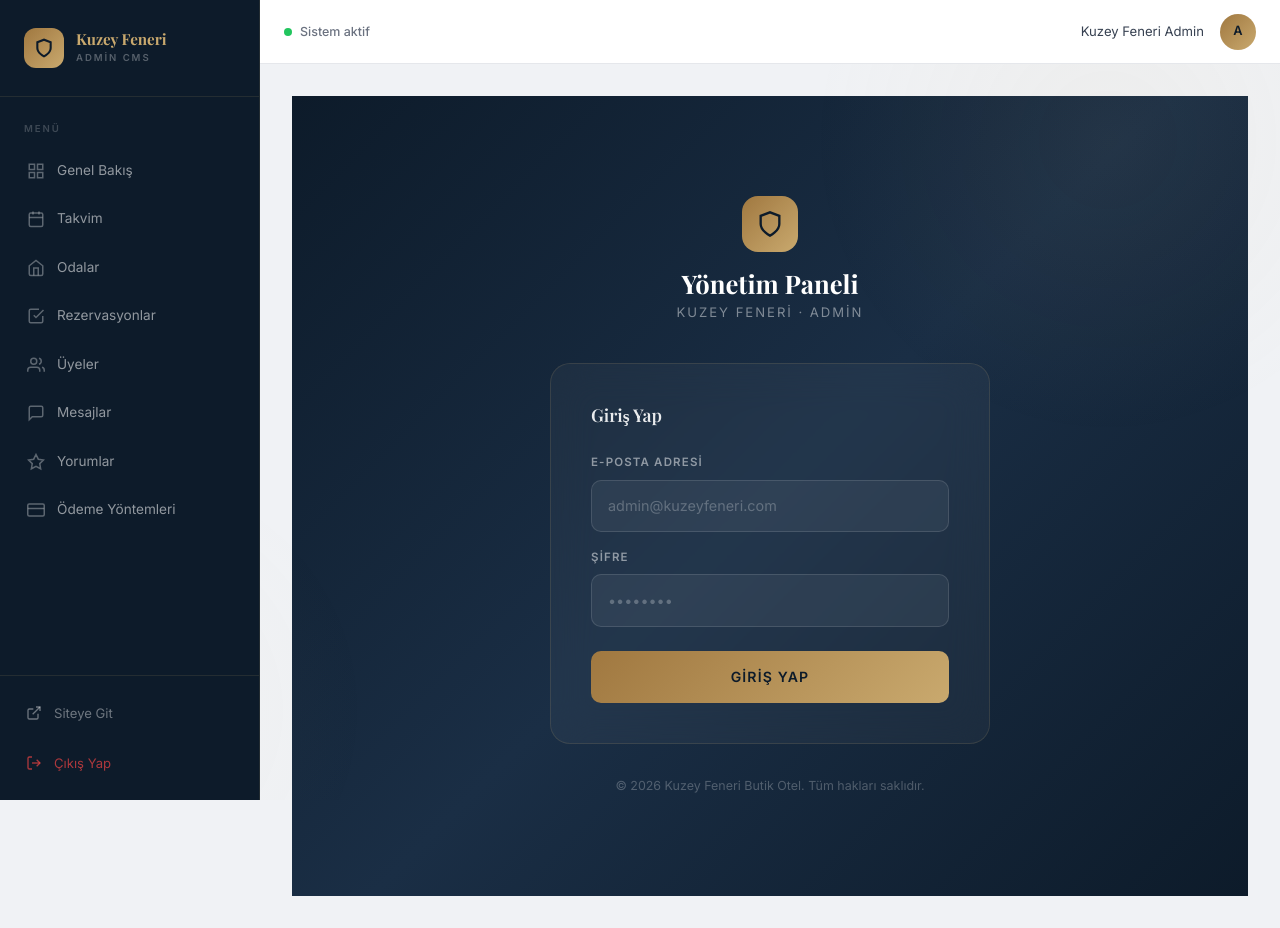
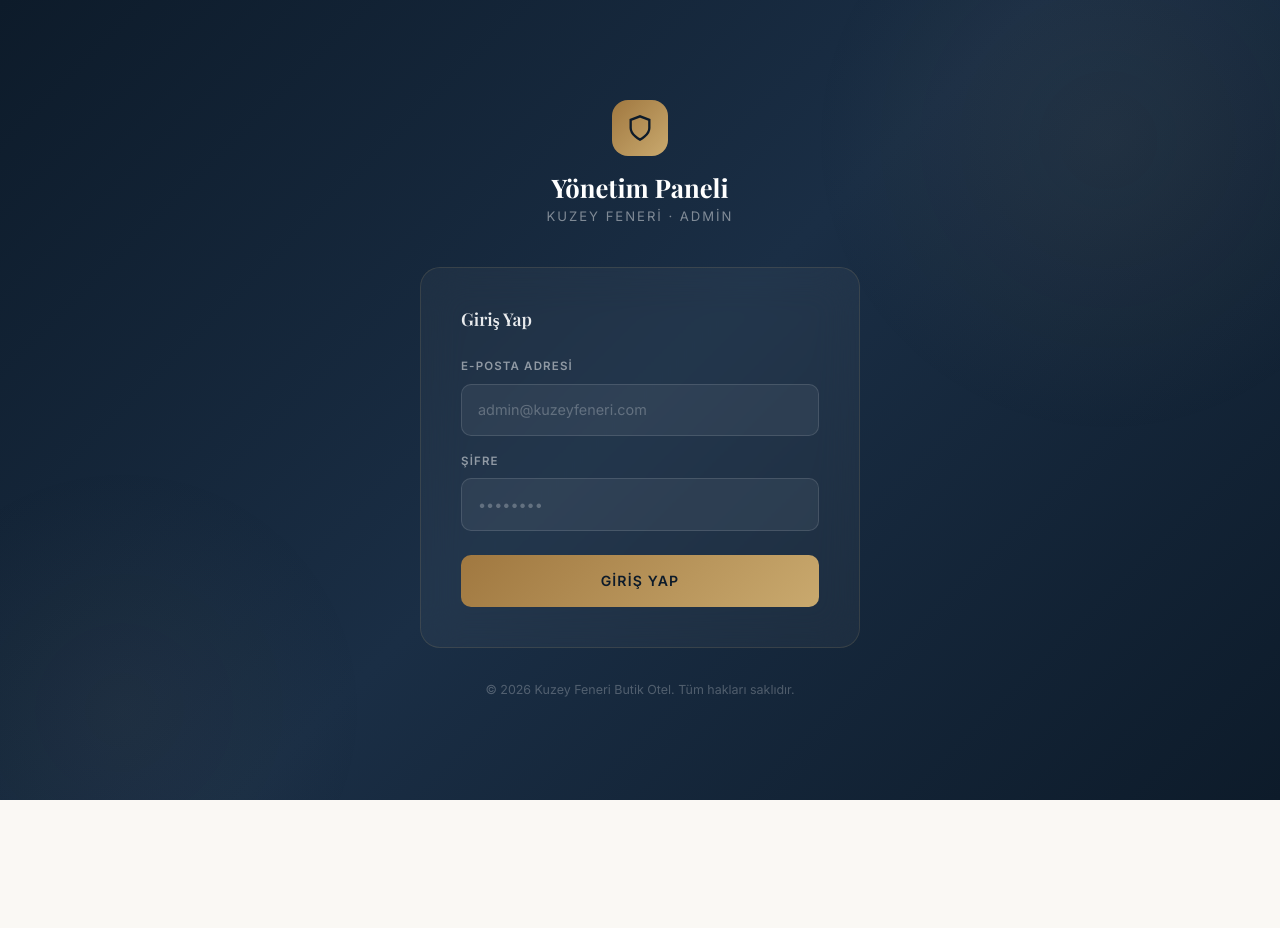
Before and after one commit to mahirr-Art/hotel-reservation-system, a Next.js app: page /admin/login in a window 1280 px wide. After the commit the page ends 800 px from the top, so only its background shows below. Built offline with nearby package versions, Linux system fonts and the light colour scheme; a web font is replaced by a local one.

Commit message:
fix: hide admin sidebar on login page, allow scroll on login container, and update WhatsApp to official icon

```diff
--- a/app/admin/login/page.tsx
+++ b/app/admin/login/page.tsx
@@ -41,10 +41,12 @@
       minHeight: "100vh",
       background: "linear-gradient(135deg, #0D1B2A 0%, #1A2E45 50%, #0D1B2A 100%)",
       display: "flex",
+      flexDirection: "column",
       alignItems: "center",
       justifyContent: "center",
-      padding: "1rem",
+      padding: "2rem 1rem",
       fontFamily: "'Inter', sans-serif",
+      overflowY: "auto",
     }}>
       {/* Background decoration */}
       <div style={{ position: "fixed", inset: 0, overflow: "hidden", pointerEvents: "none" }}>
--- a/components/AdminLayoutClient.tsx
+++ b/components/AdminLayoutClient.tsx
@@ -1,11 +1,14 @@
 "use client";
 
 import { useState, useEffect } from "react";
+import { usePathname } from "next/navigation";
 import AdminSidebar from "./AdminSidebar";
 
 export default function AdminLayoutClient({ children }: { children: React.ReactNode }) {
   const [isOpen, setIsOpen] = useState(false);
   const [isMobile, setIsMobile] = useState(false);
+  const pathname = usePathname();
+  const isLoginPage = pathname === "/admin/login";
 
   useEffect(() => {
     function handleResize() {
@@ -19,6 +22,10 @@
     window.addEventListener("resize", handleResize);
     return () => window.removeEventListener("resize", handleResize);
   }, []);
+
+  if (isLoginPage) {
+    return <>{children}</>;
+  }
 
   return (
     <div style={{
--- a/components/WhatsAppButton.tsx
+++ b/components/WhatsAppButton.tsx
@@ -46,8 +46,8 @@
       }}
     >
       {/* WhatsApp SVG Icon */}
-      <svg width="32" height="32" viewBox="0 0 24 24" fill="currentColor">
-        <path d="M.057 24l1.687-6.163c-1.041-1.804-1.588-3.849-1.587-5.946C.06 5.348 5.397.01 12.008.01c3.202.001 6.212 1.246 8.477 3.514 2.266 2.268 3.507 5.28 3.505 8.484-.004 6.657-5.34 11.997-11.953 11.997-2.005-.001-3.973-.502-5.724-1.457L0 24zm6.59-4.846c1.6.95 3.188 1.449 4.825 1.451 5.436 0 9.86-4.42 9.864-9.864.002-2.637-1.03-5.115-2.906-6.99C16.554 1.876 14.079 1.843 12.016 1.843c-5.438 0-9.863 4.42-9.867 9.864 0 1.73.476 3.418 1.378 4.908l-.927 3.39 3.447-.905zm12.338-7.23c-.33-.164-1.954-.964-2.256-1.074-.3-.109-.52-.164-.737.164-.218.327-.844 1.074-1.034 1.293-.19.218-.379.245-.71.082-.33-.164-1.393-.513-2.653-1.638-.98-.874-1.642-1.953-1.834-2.28-.192-.327-.02-.504.145-.667.148-.147.33-.382.495-.573.165-.19.22-.327.33-.546.11-.218.054-.41-.027-.573-.082-.164-.737-1.776-1.01-2.432-.267-.643-.538-.553-.737-.563-.19-.01-.41-.01-.628-.01-.218 0-.573.082-.873.41-.3.327-1.144 1.118-1.144 2.73 0 1.61 1.172 3.166 1.332 3.385.16.218 2.302 3.513 5.576 4.926.779.336 1.386.537 1.86.688.783.249 1.497.214 2.06.13.627-.094 1.954-.8 2.228-1.53.273-.73.273-1.357.19-1.488-.083-.131-.3-.218-.63-.382z" />
+      <svg width="32" height="32" viewBox="0 0 16 16" fill="currentColor">
+        <path d="M13.601 2.326A7.85 7.85 0 0 0 7.994 0C3.627 0 .068 3.558.064 7.926c0 1.399.366 2.76 1.057 3.965L0 16l4.204-1.102a7.9 7.9 0 0 0 3.79.965h.004c4.368 0 7.926-3.558 7.93-7.93A7.9 7.9 0 0 0 13.6 2.326zM7.994 14.521a6.6 6.6 0 0 1-3.356-.92l-.24-.144-2.494.654.666-2.433-.156-.251a6.56 6.56 0 0 1-1.007-3.505c0-3.626 2.957-6.584 6.591-6.584a6.56 6.56 0 0 1 4.66 1.931 6.56 6.56 0 0 1 1.928 4.66c-.004 3.639-2.961 6.592-6.592 6.592m3.615-4.934c-.197-.099-1.17-.578-1.353-.646-.182-.065-.315-.099-.445.099-.133.197-.513.646-.627.775-.114.133-.232.148-.43.05-.197-.1-.836-.308-1.592-.985-.59-.525-.985-1.175-1.103-1.372-.114-.198-.011-.304.088-.403.087-.088.197-.232.296-.346.1-.114.133-.198.198-.33.065-.134.034-.248-.015-.347-.05-.099-.445-1.076-.612-1.47-.16-.389-.323-.335-.445-.34-.114-.007-.247-.007-.38-.007a.73.73 0 0 0-.529.247c-.182.198-.691.677-.691 1.654s.71 1.916.81 2.049c.098.133 1.394 2.132 3.383 2.992.47.205.84.326 1.129.418.475.152.904.129 1.246.08.38-.058 1.171-.48 1.338-.943.164-.464.164-.86.114-.943-.049-.084-.182-.133-.38-.232" />
       </svg>
 
       {/* Decorative pulse ring */}
```
